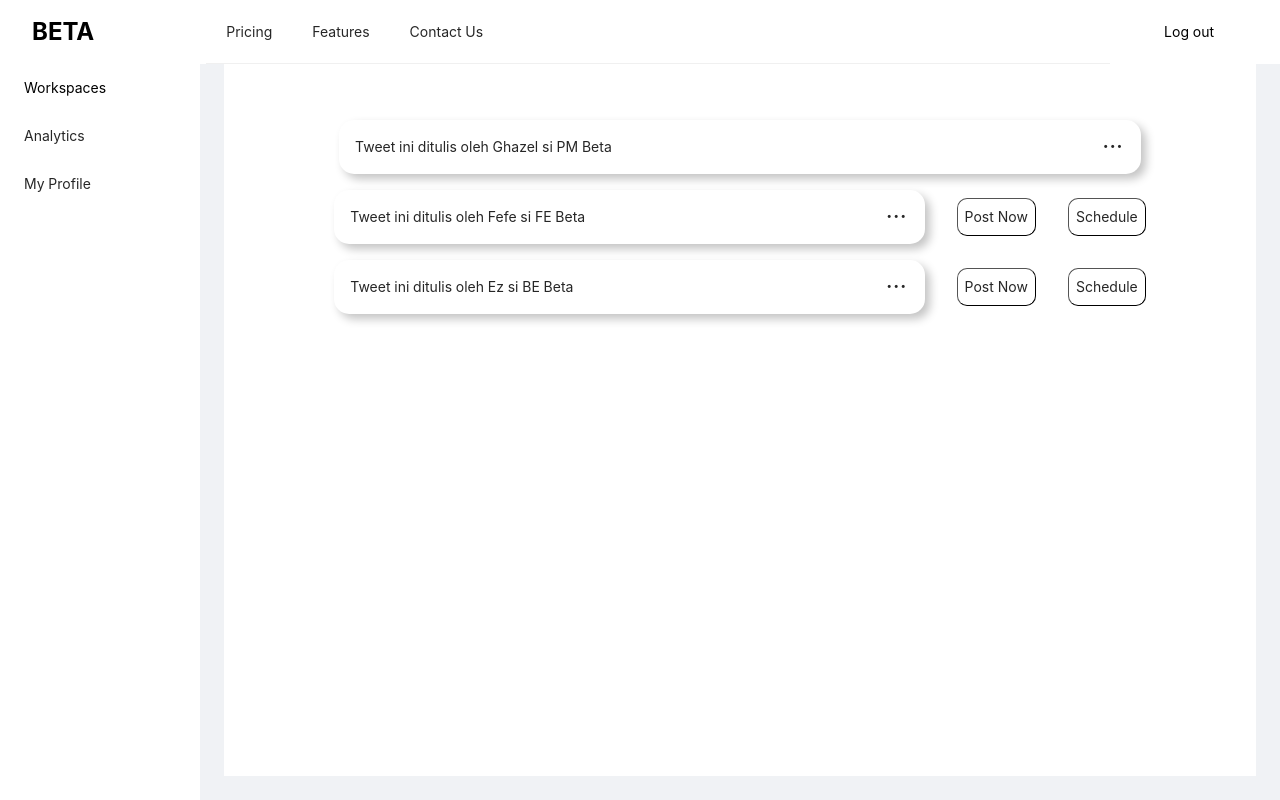
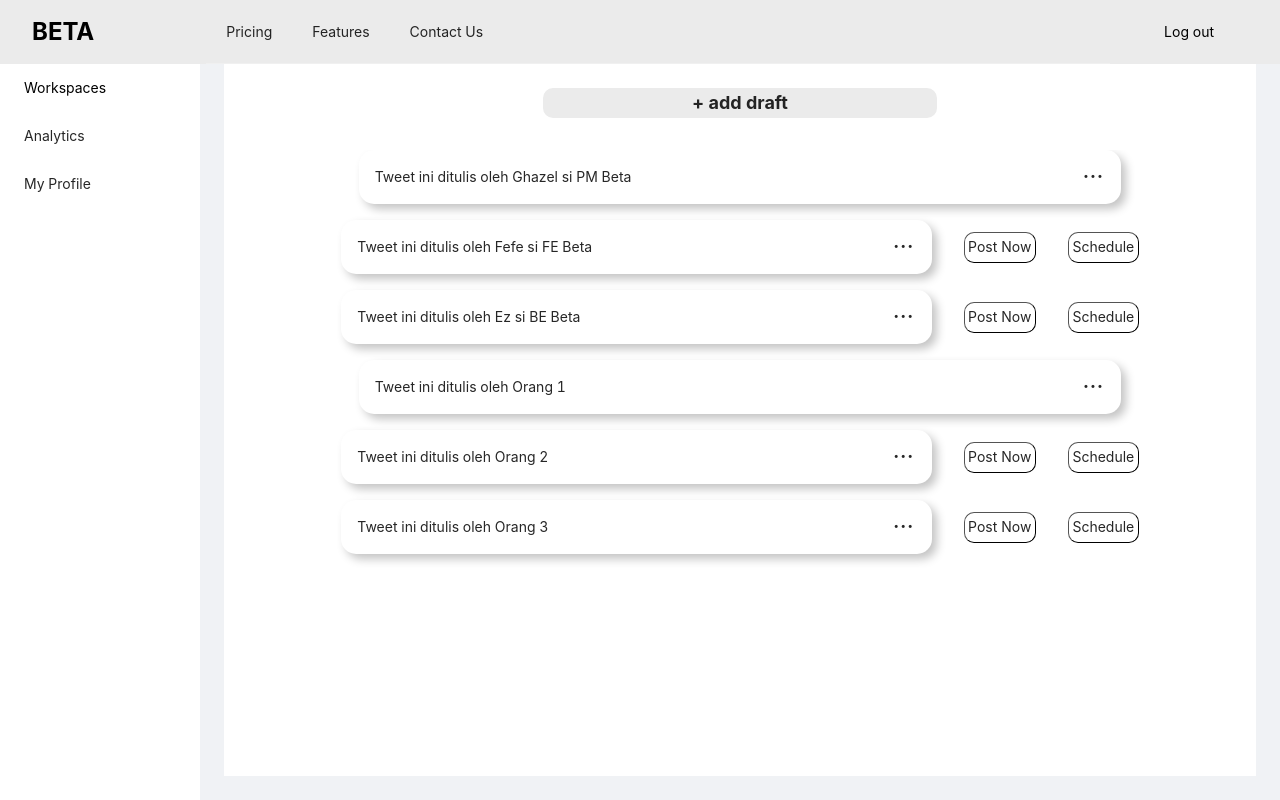
Before and after one commit to fedorarwp/SocialMediaManagement-FE, a React (Create React App) app: page /draft in a window 1280 px wide. Built offline with nearby package versions, Linux system fonts and the light colour scheme.

Commit message:
add new modal, change dashboard color, spin

```diff
--- a/src/assets/style/main.css
+++ b/src/assets/style/main.css
@@ -9,7 +9,7 @@ body{
     width: 100vw;
 }
 
-.grid-layout {
+/* .grid-layout {
     display: grid;
     height: 100%;
     grid-template-columns: 185px 1fr;
@@ -55,7 +55,7 @@ body{
     color: white;
     font-weight: 500;
     font-size: 2rem;
-}
+} */
 
 .card{
     background-color: white;
@@ -67,5 +67,6 @@ body{
 }
 
 .card.posted{
-    width: 81.5%;
+    /* width: 81.5%; */
+    width: 77.5%;
 }
--- a/src/components/Layoutt/layoutt.css
+++ b/src/components/Layoutt/layoutt.css
@@ -24,7 +24,7 @@
 
 
 .ant-layout-header {
-  background: white;
+  background: #ebebeb;
   padding-left: 2rem;
 }
 
@@ -45,3 +45,11 @@
 /* .rightHeader{
 
 } */
+
+.ant-menu-overflow.ant-menu.ant-menu-root.ant-menu-horizontal.ant-menu-light{
+  background-color: #ebebeb;
+}
+
+/* .ant-menu.ant-menu-root.ant-menu-inline.ant-menu-light{
+  background-color: #d9d9d9;
+} */
--- a/src/pages/Draft/draft.module.css
+++ b/src/pages/Draft/draft.module.css
@@ -39,7 +39,7 @@
 .btn{
     background: #ffffff;
     border-radius: 10px;
-    padding: 0.5em;
+    padding: 0.25em;
     border-width: 1px;
 }
 
@@ -47,3 +47,28 @@
     cursor: pointer;
     background-color: #f5f5f5;
 }
+
+.addPostButtonContainer{
+    display: flex;
+    justify-content: center;
+}
+
+.addPostButton{
+    background: #ebebeb;
+    border-radius: 10px;
+    margin-top: 0;
+    margin-bottom: 2rem;
+    width: 40%;
+    border-width: 0;
+    font-size: 18px;
+    font-weight: 700;
+}
+
+.addPostButton:hover{
+    cursor: pointer;
+    background-color: #f5f5f5;
+}
+
+.content{
+    margin: 0rem;
+}
--- a/src/pages/Draft/index.js
+++ b/src/pages/Draft/index.js
@@ -1,10 +1,19 @@
-import { Dropdown, Menu, Modal, DatePicker } from "antd";
+import {
+  Dropdown,
+  Menu,
+  Modal,
+  DatePicker,
+  Input,
+  notification,
+  Spin,
+} from "antd";
 import React from "react";
 import style from "./draft.module.css";
 import "../../assets/style/main.css";
-import { DeleteOutlined } from "@ant-design/icons";
+import { DeleteOutlined, LoadingOutlined } from "@ant-design/icons";
 import { useState } from "react";
 import moment from "moment";
+import axios from "axios";
 
 function Draft() {
   const [open, setOpen] = useState(false);
@@ -50,7 +59,105 @@ function Draft() {
     return result;
   };
 
-  const tweets = [
+  const [isAddOpen, setIsAddOpen] = useState(false);
+  const [loading, setLoading] = useState(false);
+  const antIcon = (
+    <LoadingOutlined
+      style={{
+        fontSize: 24,
+      }}
+      spin
+    />
+  );
+  const handleOpenAddDraft = () => {
+    setIsAddOpen(true);
+  };
+  // const handleOkAddDraft = () => {
+  //   setIsAddOpen(false);
+  // };
+  const handleCancelAddDraft = () => {
+    setIsAddOpen(false);
+  };
+  const { TextArea } = Input;
+  const [newTitle, setNewTitle] = useState("");
+
+  const handleAddNewDraft = () => {
+    setLoading(true);
+    axios
+      .post("https://jsonplaceholder.typicode.com/posts", {
+        id: 1,
+        title: newTitle,
+        date: "2022-08-26",
+        isPosted: false,
+      })
+      .then((res) => {
+        console.log(res);
+        setLoading(false);
+        notification.success({
+          message: "New tweet added successfully",
+        });
+        setTweets((prev) => [res.data, ...prev]);
+      });
+    setIsAddOpen(false);
+  };
+
+  const handleChange = (e) => {
+    setNewTitle(e.target.value);
+  };
+
+  // const handleNextTweet = () => {
+  //   if (loadingScroll) {
+  //     return;
+  //   }
+  //   setLoadingScroll(true);
+
+  //   setTimeout(() => {
+  //     setTweets((prev) => [...prev, {
+  //       id: 1,
+  //       title: "Tweet ini ditulis oleh Ghazel si PM Beta",
+  //       date: "2022-08-26",
+  //       isPosted: true,
+  //     },
+  //     {
+  //       id: 2,
+  //       title: "Tweet ini ditulis oleh Fefe si FE Beta",
+  //       date: "2022-08-27",
+  //       isPosted: false,
+  //     },
+  //     {
+  //       id: 3,
+  //       title: "Tweet ini ditulis oleh Ez si BE Beta",
+  //       date: "2022-08-28",
+  //       isPosted: false,
+  //     },
+  //     {
+  //       id: 1,
+  //       title: "Tweet ini ditulis oleh Ghazel si PM Beta",
+  //       date: "2022-08-26",
+  //       isPosted: true,
+  //     },
+  //     {
+  //       id: 2,
+  //       title: "Tweet ini ditulis oleh Fefe si FE Beta",
+  //       date: "2022-08-27",
+  //       isPosted: false,
+  //     },
+  //     {
+  //       id: 3,
+  //       title: "Tweet ini ditulis oleh Ez si BE Beta",
+  //       date: "2022-08-28",
+  //       isPosted: false,
+  //     },
+  //     {
+  //       id: 3,
+  //       title: "Tweet ini ditulis oleh Ez si BE Beta",
+  //       date: "2022-08-28",
+  //       isPosted: false,
+  //     },]);
+  //   }, 2000)
+  // // }
+
+  const [tweets, setTweets] = useState([
     {
       id: 1,
       title: "Tweet ini ditulis oleh Ghazel si PM Beta",
@@ -69,11 +176,47 @@ function Draft() {
       date: "2022-08-28",
       isPosted: false,
     },
-  ];
+    {
+      id: 4,
+      title: "Tweet ini ditulis oleh Orang 1",
+      date: "2022-08-26",
+      isPosted: true,
+    },
+    {
+      id: 5,
+      title: "Tweet ini ditulis oleh Orang 2",
+      date: "2022-08-27",
+      isPosted: false,
+    },
+    {
+      id: 6,
+      title: "Tweet ini ditulis oleh Orang 3",
+      date: "2022-08-28",
+      isPosted: false,
+    },
+  ]);
 
   return (
     <div className={style.wrapper}>
-      <div className="content">
+      <div className={style.content}>
+        <div className={style.addPostButtonContainer}>
+          <button className={style.addPostButton} onClick={handleOpenAddDraft}>
+            + add draft
+          </button>
+        </div>
+
+        <div
+          style={{
+            overflowY: "auto",
+            overflowX: "hidden",
+            height: "70vh",
+          }}
+        >
+          {loading && (
+            <div style={{ paddingTop: "1rem", paddingLeft: "8rem", paddingBottom: "1rem", paddingButton: "1rem" }}>
+              <Spin indicator={antIcon} />
+            </div>
+          )}
           {tweets.map((tweet) => (
             <div key={tweet.id} className={style.postItem}>
               <div className={`card ${tweet.isPosted ? "posted" : ""}`}>
@@ -124,6 +267,7 @@ function Draft() {
             </div>
           ))}
         </div>
+      </div>
 
       <Modal
         title="Are you sure you want to post now?"
@@ -150,6 +294,23 @@ function Draft() {
           //showTime={{ format: "YYYY-MM-DD HH:mm:ss" }}
         />
       </Modal>
+
+      <Modal
+        title="What's on your mind?"
+        visible={isAddOpen}
+        //onOk={handleOkAddDraft}
+        onCancel={handleCancelAddDraft}
+        onOk={() => handleAddNewDraft()}
+        okButtonProps={{ style: { background: "black", border: "black" } }}
+      >
+        <TextArea
+          rows={5}
+          placeholder="Maximum 280 characters"
+          maxLength={280}
+          value={newTitle}
+          onChange={(e) => handleChange(e)}
+        />
+      </Modal>
     </div>
   );
 }
--- a/src/pages/Landing/index.js
+++ b/src/pages/Landing/index.js
@@ -1,6 +1,7 @@
 import React from "react";
 import style from "./landing.module.css";
 import { Link } from "react-router-dom";
+import landingImage from "../../assets/images/schedule-landing-page.png";
 
 export default function Landing() {
   return (
@@ -24,7 +25,7 @@ export default function Landing() {
                 background: "black",
                 color: "white",
                 borderRadius: "5px",
-                padding: "0.5rem"
+                padding: "0.5rem",
               }}
               to="/register"
             >
@@ -34,13 +35,18 @@ export default function Landing() {
         </div>
       </div>
 
-      <div className={style.leftText}>
-        <h1>
-          <b>
-            Keep the essentials. This is the only social media management system
-            you ever need.
-          </b>
-        </h1>
+      <div className={style.landingContent}>
+        <div className={style.leftText}>
+          <h1>
+            <b>
+              Keep the essentials. This is the only social media management
+              system you ever need.
+            </b>
+          </h1>
+        </div>
+        <div className={style.rightImage}>
+          <img src={landingImage} alt="Beta Schedule" />
+        </div>
       </div>
     </div>
   );
--- a/src/pages/Landing/landing.module.css
+++ b/src/pages/Landing/landing.module.css
@@ -6,11 +6,11 @@
   padding-bottom: 2rem;
 }
 
-.leftText{
-    width: 40%;
-    font-size: 16px;
-    padding-top: 10rem;
-    padding-left: 3rem;
+.leftText {
+  width: 45vw;
+  font-size: 18px;
+  padding-top: 10rem;
+  padding-left: 7rem;
 }
 
 .landingHeader {
@@ -37,7 +37,7 @@
   padding-right: 5rem;
 }
 
-a{
+a {
   color: black;
   padding-right: 1rem;
   padding-left: 1rem;
@@ -49,9 +49,24 @@ a{
   padding-right: 2rem;
 }
 
-.registerLandingBtn{
+.registerLandingBtn {
   background-color: black;
   color: white;
   border-radius: 5px;
   justify-content: center;
 }
+
+.landingContent {
+  display: flex;
+  justify-content: space-between;
+}
+
+.rightImage {
+  width:50vw;
+}
+
+img {
+  width: 77%;
+  padding-left: 5rem;
+  padding-top: 2.7rem;
+}
```
Also changed, not shown: src/assets/images/schedule-landing-page.png (added). Lines whose indentation alone changed are shown as unchanged.
